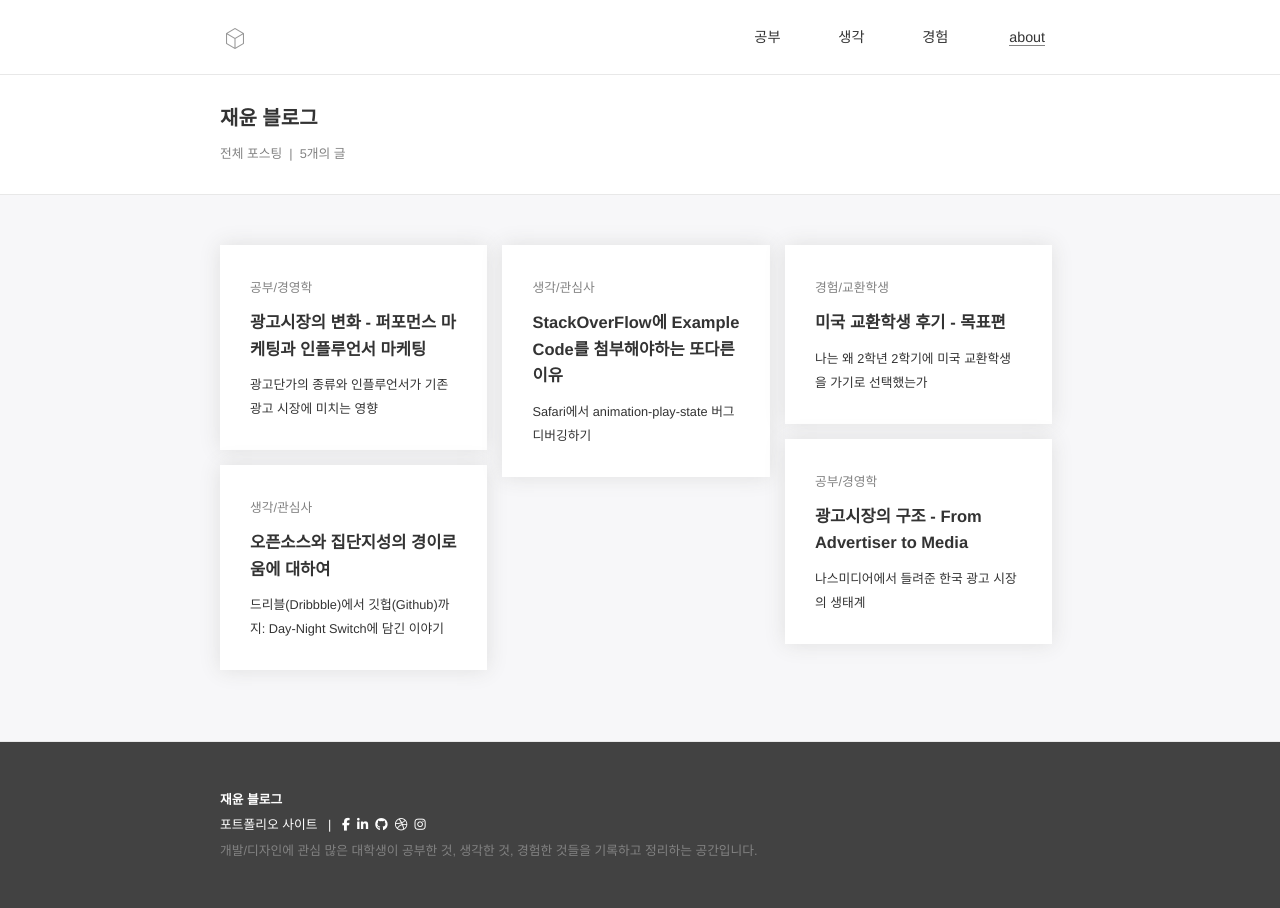
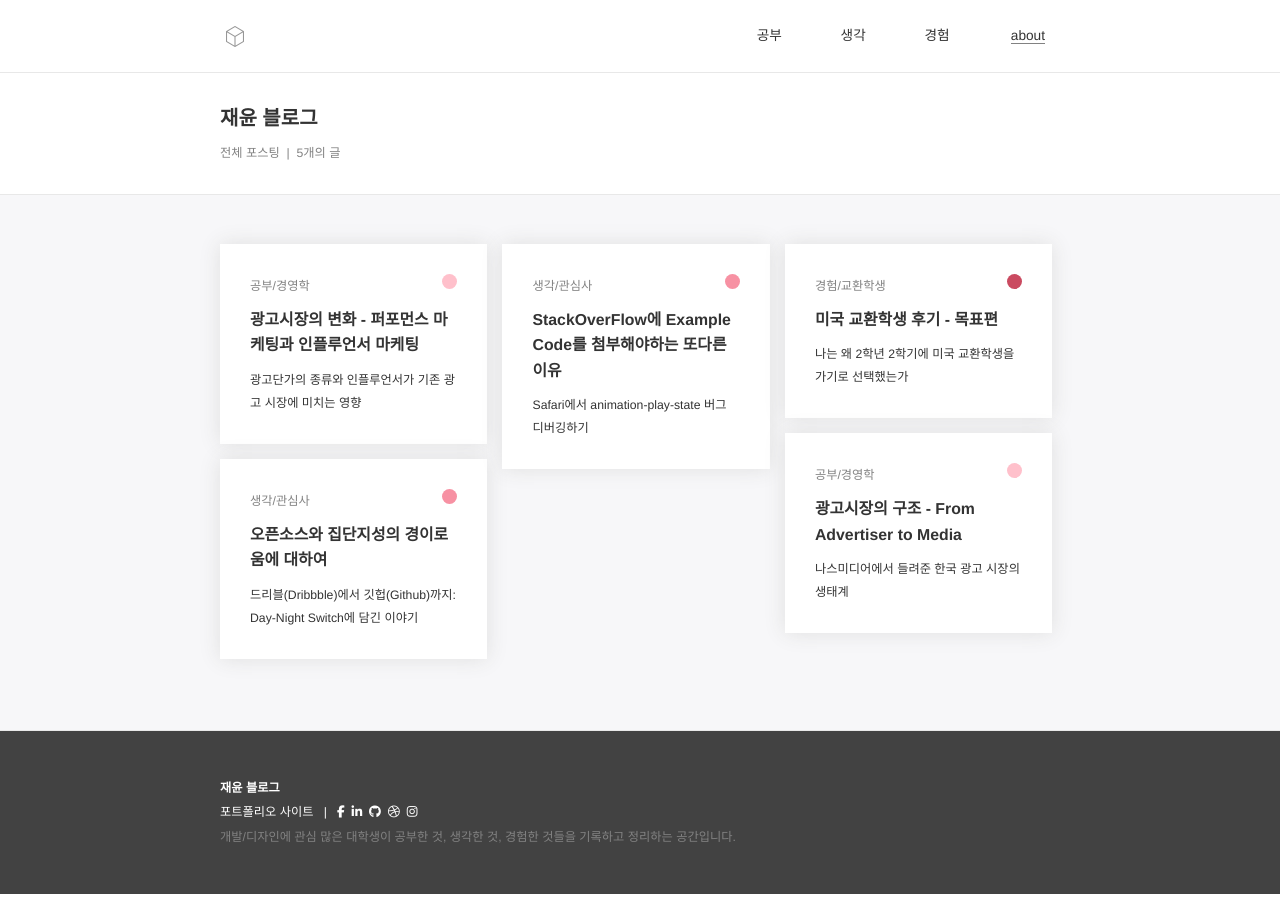
Before and after one commit to jyoonsong/jyoonsong.github.io, a Jekyll site: the page built from index.md, in a window 1280 px wide. Built offline with Jekyll 4.4.1, drawn with Linux system fonts in a browser that asks for light colours; nearby versions of some CDN libraries; some web fonts are replaced.

Commit message:
add circles

```diff
--- a/_layouts/home.html
+++ b/_layouts/home.html
@@ -24,7 +24,7 @@ layout: default
           <li class="grid-item">
             <a href="{{ post.url | relative_url }}">
 <!--              {% assign date_format = site.jyoon.date_format | default: "%Y. %m. %d" %}-->
-              <span class="post-meta">{{ post.categories | join: '/' }}</span>
+              <span class="post-meta {{ post.categories | first }}">{{ post.categories | join: '/' }}</span>
               <h2 class="post-title">
                 <strong>{{ post.title | escape }}</strong>
               </h2>
--- a/_sass/jekyll-korean.scss
+++ b/_sass/jekyll-korean.scss
@@ -5,7 +5,8 @@
 
 $base-font-family: 'Spoqa Han Sans', '나눔고딕', NanumGothic, '맑은 고딕', Malgun Gothic, '애플 SD 산돌고딕 Neo', Apple SD Gothic Neo, '돋움', Dotum, '굴림', Gulim, Helvetica, sans-serif !default;
 $code-font-family:  Menlo, Monaco, 'Courier New', monospace !important;
-$base-font-size:   15px !default;
+$base-font-size:   14.4px !default;
+$mobile-font-size: 15px !default;
 $base-font-weight: 400 !default;
 $small-font-size:  $base-font-size * 0.85 !default;
 $base-line-height: 1.6 !default;
--- a/_sass/korean/_base.scss
+++ b/_sass/korean/_base.scss
@@ -31,6 +31,9 @@ body {
        -o-font-feature-settings: "kern" 1;
           font-feature-settings: "kern" 1;
   font-kerning: normal;
+  @include media-query($on-tablet) {
+    font-size: $mobile-font-size;
+  }
 }
 ::selection {
   background: #ffb7b7;
--- a/_sass/korean/_layout.scss
+++ b/_sass/korean/_layout.scss
@@ -220,6 +220,23 @@
 .post-meta {
   font-size: $small-font-size;
   color: $grey-color;
+  &:before {
+    content: "";
+    display: block;
+    width: 15px;
+    height: 15px;
+    border-radius: 50%;
+    float: right;
+  }
+  &.공부:before {
+    background: pink;
+  }
+  &.생각:before {
+    background: #f791a3;
+  }
+  &.경험:before {
+    background: #ca4a60;
+  }
 }
 
 /**
```
Also changed, not shown: assets/img/171227/browser_korea.png (added), assets/img/171227/browser_world.png (added).
